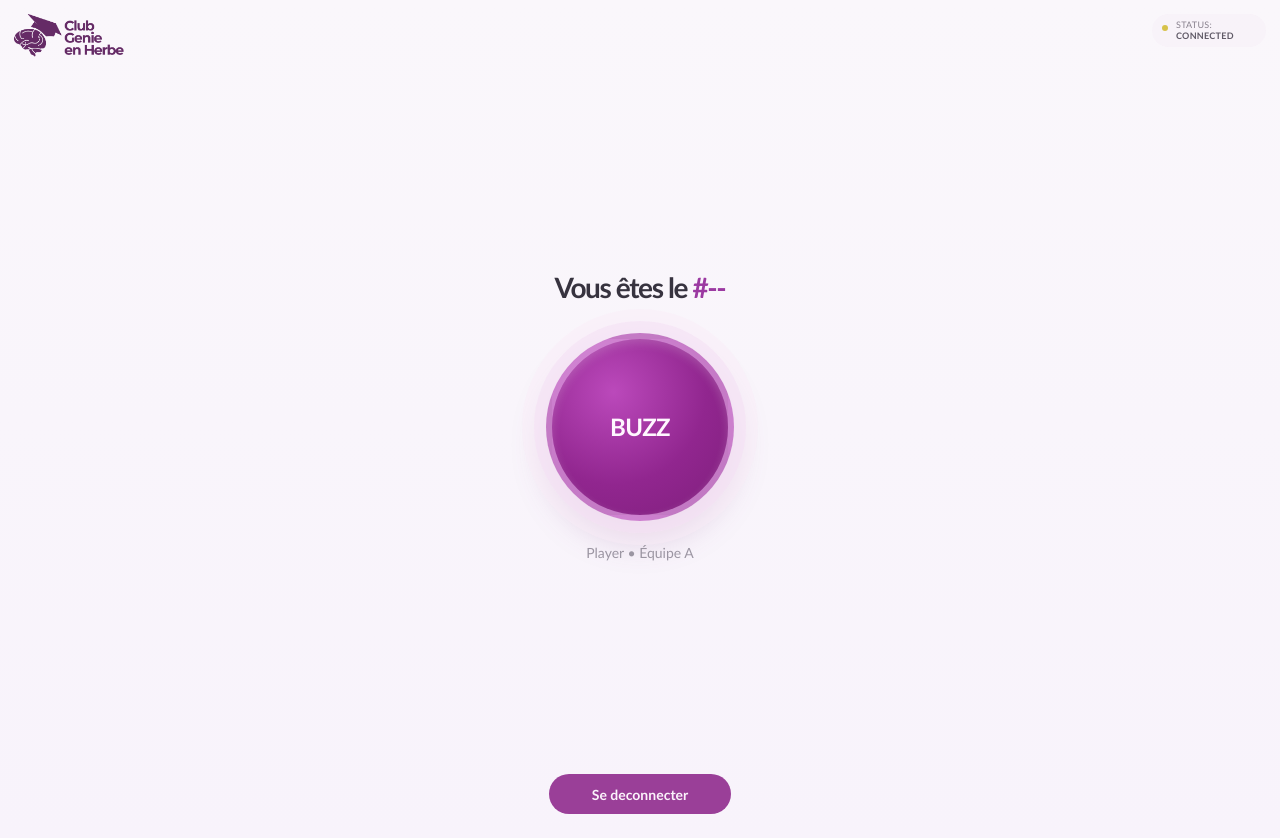
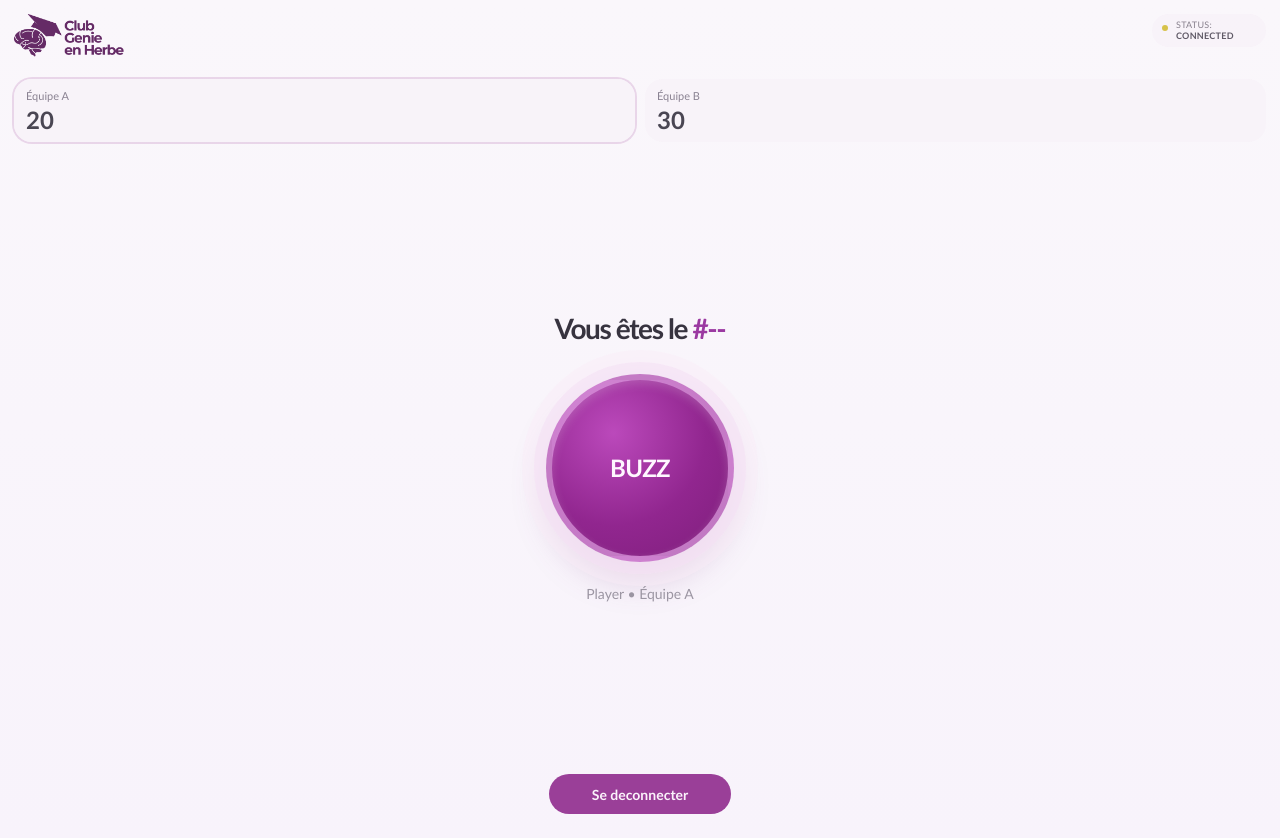
Before and after one commit to Mukendi-Winner/Buzzer, a React (Vite) app in the folder Buzzer_PWA/: page /player/buzzer in a window 1280 px wide. Built offline with nearby package versions, Linux system fonts and the light colour scheme; no server answers.

Commit message:
adding the ability to see the score on the player side

```diff
--- a/Buzzer_PWA/src/pages/host/HostRound.css
+++ b/Buzzer_PWA/src/pages/host/HostRound.css
@@ -268,12 +268,26 @@
   cursor: not-allowed;
 }
 
+.host-round__points-readout {
+  display: flex;
+  align-items: flex-end;
+  gap: 6px;
+}
+
 .host-round__points-value {
   min-width: 22px;
   text-align: center;
   font-size: 24px;
   line-height: 1;
   color: #3d3945;
+}
+
+.host-round__points-unit {
+  font-size: 11px;
+  line-height: 1.1;
+  font-weight: 800;
+  letter-spacing: 0.08em;
+  color: #8f8a97;
 }
 
 .host-round__footer {
@@ -516,6 +530,10 @@
     font-size: 22px;
   }
 
+  .host-round__points-unit {
+    font-size: 10px;
+  }
+
   .host-round__footer {
     width: min(100%, 420px);
     margin: 34px auto 0;
--- a/Buzzer_PWA/src/pages/host/HostRound.jsx
+++ b/Buzzer_PWA/src/pages/host/HostRound.jsx
@@ -249,7 +249,10 @@ function HostRound() {
             >
               −
             </button>
-            <strong className="host-round__points-value">{room.currentQuestionPoints || 1}</strong>
+            <div className="host-round__points-readout">
+              <strong className="host-round__points-value">{room.currentQuestionPoints || 1}</strong>
+              <span className="host-round__points-unit">PTS</span>
+            </div>
             <button
               type="button"
               className="host-round__points-step"
--- a/Buzzer_PWA/src/pages/player/PlayerBuzzer.css
+++ b/Buzzer_PWA/src/pages/player/PlayerBuzzer.css
@@ -65,6 +65,38 @@
 .player-buzzer__status-copy strong {
   color: #5f5966;
   font-weight: 700;
+}
+
+.player-buzzer__scores {
+  display: grid;
+  grid-template-columns: repeat(2, minmax(0, 1fr));
+  gap: 10px;
+  margin-top: 18px;
+}
+
+.player-buzzer__score-card {
+  min-width: 0;
+  padding: 10px 12px;
+  border-radius: 18px;
+  background: rgba(248, 243, 249, 0.96);
+  display: grid;
+  gap: 6px;
+}
+
+.player-buzzer__score-card--selected {
+  box-shadow: 0 0 0 2px rgba(154, 63, 152, 0.18);
+}
+
+.player-buzzer__score-team {
+  font-size: 11px;
+  line-height: 1.2;
+  color: #8a8292;
+}
+
+.player-buzzer__score-value {
+  font-size: 24px;
+  line-height: 1;
+  color: #4a4653;
 }
 
 .player-buzzer__body {
--- a/Buzzer_PWA/src/pages/player/PlayerBuzzer.jsx
+++ b/Buzzer_PWA/src/pages/player/PlayerBuzzer.jsx
@@ -228,6 +228,22 @@ function PlayerBuzzer() {
         </section>
       </header>
 
+      <section className="player-buzzer__scores" aria-label="Scores des équipes">
+        {liveRoom.teams.slice(0, 2).map((team) => {
+          const isSelected = team.id === selectedTeamId
+
+          return (
+            <article
+              key={team.id}
+              className={`player-buzzer__score-card ${isSelected ? 'player-buzzer__score-card--selected' : ''}`}
+            >
+              <span className="player-buzzer__score-team">{team.name}</span>
+              <strong className="player-buzzer__score-value">{team.score}</strong>
+            </article>
+          )
+        })}
+      </section>
+
       <section className="player-buzzer__body" aria-labelledby="player-rank">
         <p id="player-rank" className="player-buzzer__rank">
           Vous êtes le <span>#{playerState.rank ?? '--'}</span>
```
